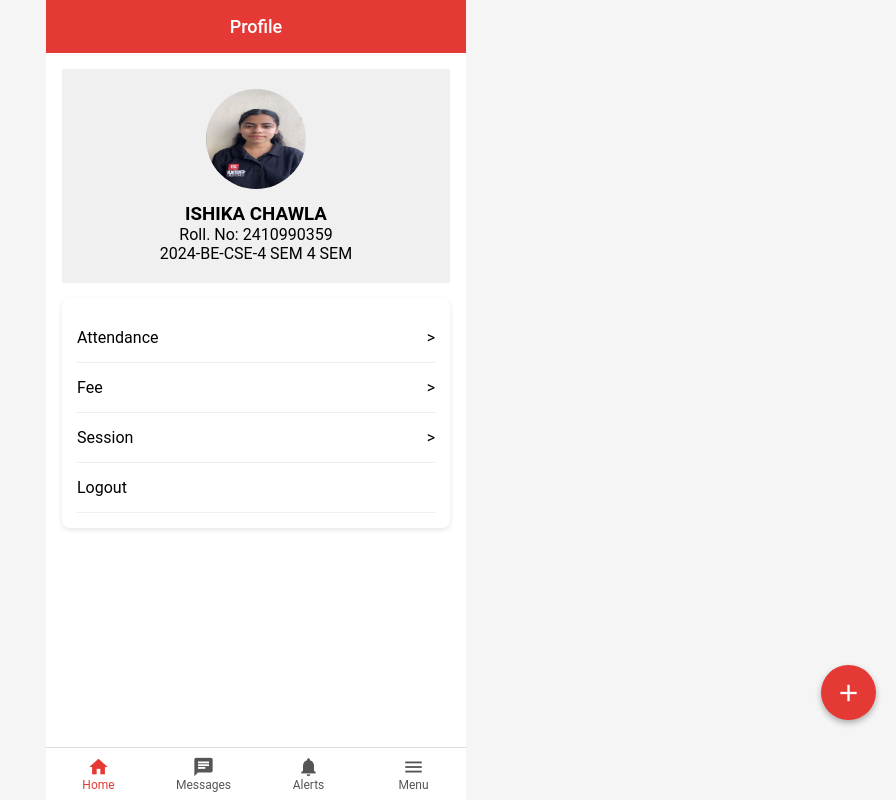
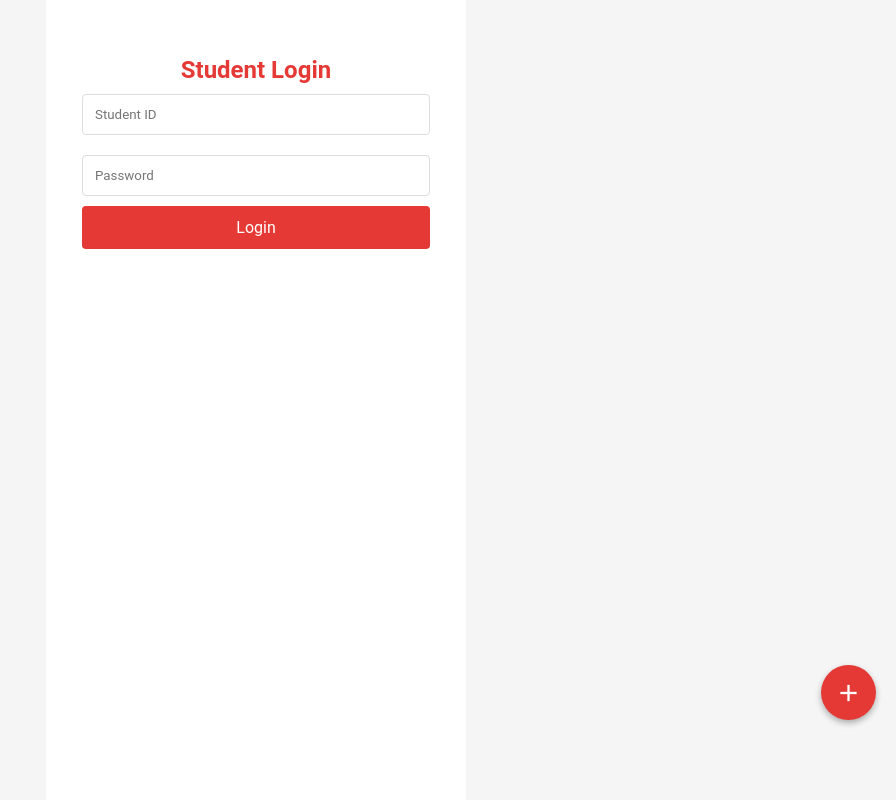
Before and after one commit to Ishika-chawla/chalkpad, a plain HTML site: page index.html in a window 1280 px wide. Both pictures are taken after a click on the button "Login". Shown: the whole page, without its empty margins (384-1280 px from the left). Drawn offline with Linux system fonts and the light colour scheme.

```diff
--- a/index.html
+++ b/index.html
@@ -222,8 +222,10 @@
 <div id="login" class="screen active">
   <div class="login-box">
     <h2 style="color:#e53935">Student Login</h2>
-    <input type="text" placeholder="Student ID">
-    <input type="password" placeholder="Password">
+
+    <input type="text" id="studentId" placeholder="Student ID">
+    <input type="password" id="password" placeholder="Password">
+
     <button onclick="login()">Login</button>
   </div>
 </div>
@@ -466,12 +468,25 @@
 
 <script>
 function login(){
-  document.getElementById("login").style.display="none";
-  document.getElementById("headerTitle").style.display="block";
-  document.getElementById("bottomNav").style.display="flex";
-  showScreen("profile");
+
+  var id = document.getElementById("studentId").value;
+  var pass = document.getElementById("password").value;
+
+  if(id === "2410990359" && pass === "Ishika_chawla1209"){
+
+      // Hide login screen
+      document.getElementById("login").style.display="none";
+
+      // Show app content
+      document.getElementById("headerTitle").style.display="block";
+      document.getElementById("bottomNav").style.display="flex";
+
+      showScreen("profile");
+
+  } else {
+      alert("Invalid Student ID or Password ❌");
+  }
 }
-
 function logout(){location.reload();}
 
 function navigate(id,el){
```
